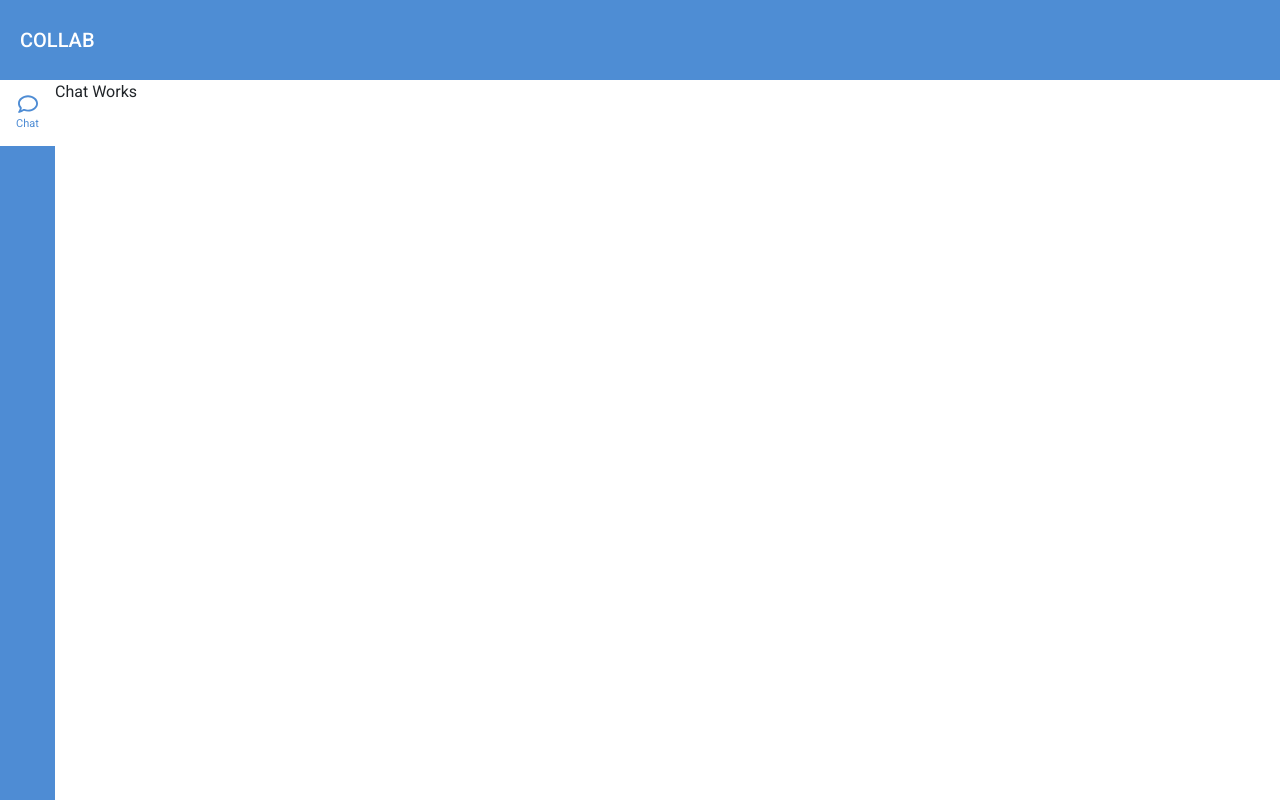
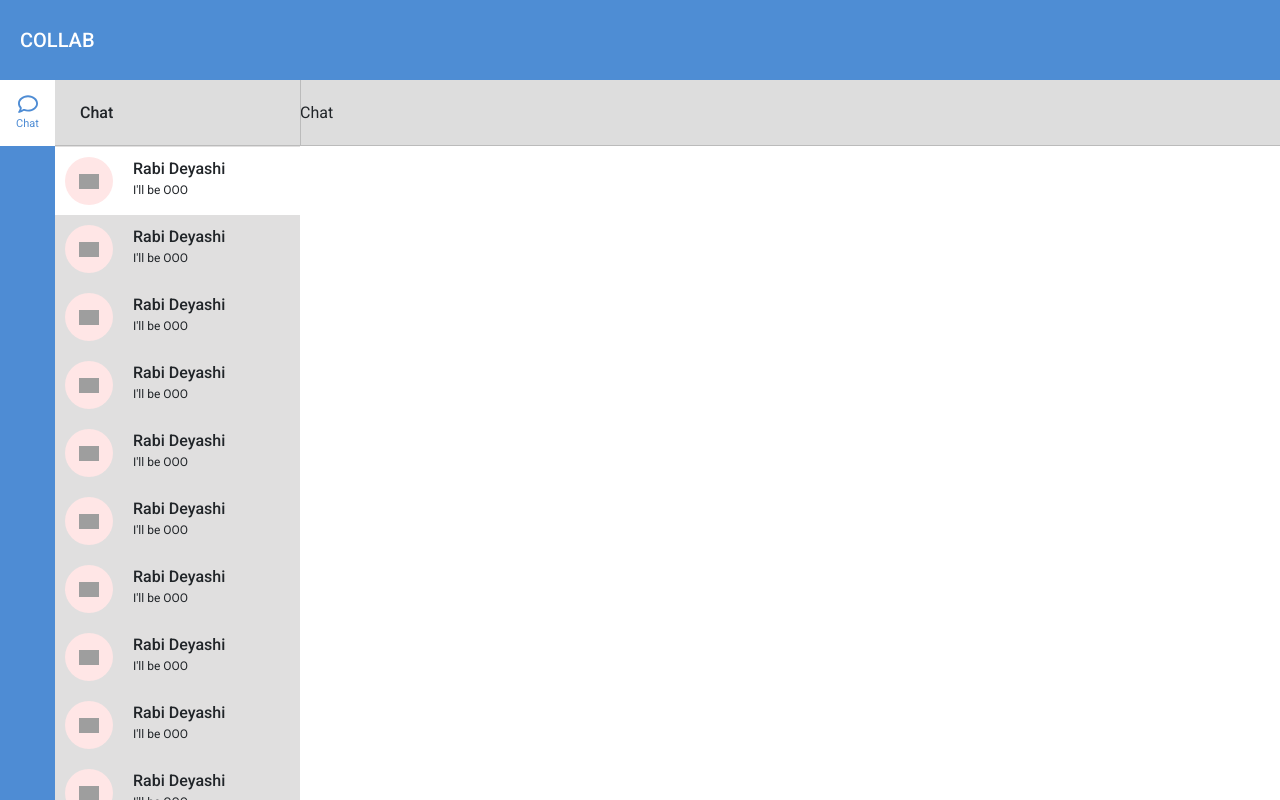
Before and after one commit to RDeyashi/real-time-collab, an Angular app in the folder real-time-collab-frontend/: page /collab/chat in a window 1280 px wide. Built offline with nearby package versions, Linux system fonts and the light colour scheme; grey boxes are pictures that could not be loaded.

Commit message:
chat section incomplete

```diff
--- a/real-time-collab-frontend/src/app/collab/chat/chat.component.html
+++ b/real-time-collab-frontend/src/app/collab/chat/chat.component.html
@@ -31,4 +31,34 @@
     </div>
 </section> -->
 
-<p>Chat Works</p>
+
+<section class="chat-container">
+    <section class="user-list-sec">
+        <div class="chat-sec">
+            <div class="chat-text">Chat</div>
+            <div class="line"></div>
+        </div>
+
+        <div class="user-block">
+            @for (item of USER; track $index) {
+            <div class="user" (click)="onClickUser($index)" [ngClass]="{user_active: $index === selectedUser}">
+                <div class="profile-photo">
+                    <img src="../../../assets/user-regular.svg" width="20px">
+                </div>
+                <div class="user-sction">
+                    <div class="user-name">{{item.name}}</div>
+                    <div class="last-msg">{{item.lastMsg}}</div>
+                </div>
+
+            </div>
+            }
+        </div>
+    </section>
+    <section class="user-chat-sec">
+        <div class="user-sec">
+            <div class="user-text">Chat</div>
+            <div class="line"></div>
+            <div class="hr-line"></div>
+        </div>
+    </section>
+</section>
--- a/real-time-collab-frontend/src/app/collab/chat/chat.component.scss
+++ b/real-time-collab-frontend/src/app/collab/chat/chat.component.scss
@@ -1,33 +1,16 @@
-.chat-container{
+.chat-container {
     display: flex;
     flex-direction: row;
-    justify-content: space-between;
-    width: 100vw;
+    width: calc(100vw - 55px);
     height: 90vh;
+    max-width: 2160px;
 }
 
-.user-list-sec{
+.user-list-sec {
     width: 20%;
-    max-height: 90vh;
-    //background: black;
+    position: relative;
     overflow-y: auto;
-}
-
-.user-chat-sec{
-    width: 80%;
-    background: blue;
-}
-
-.user-list {
-    position: relative;
-    display: flex;
-    flex-direction: column;
-    width: 20%;
-    // height: 89vh;
-    // max-height: 90vh;
     background: rgba(199, 197, 197, 0.548);
-    gap: 2px;
-}
 
     .chat-sec {
         margin-bottom: 40px;
@@ -50,7 +33,7 @@
     .line {
         position: absolute;
         height: 1px;
-    width: inherit;
+        width: -webkit-fill-available;
         background: rgb(187, 187, 187);
         top: 65px;
     }
@@ -101,6 +84,43 @@
         font-size: 12px;
         font-weight: 400;
     }
+}
+
+.user-chat-sec {
+    width: 80%;
+    // /background: rgb(179, 179, 179);
+
+    .user-sec {
+        position: relative;
+        background: rgb(221, 221, 221);
+        margin-bottom: 40px;
+        position: fixed;
+        z-index: 10000;
+        //background: rgb(221, 221, 221);
+        width: 80%;
+        height: 65px;
+        display: flex;
+        flex-direction: row;
+        justify-content: flex-start;
+        align-items: center;
+    }
+
+    .line {
+        position: absolute;
+        height: 1px;
+        width: -webkit-fill-available;
+        background: rgb(187, 187, 187);
+        top: 65px;
+    }
+
+    .hr-line{
+        position: absolute;
+        height: 65px;
+        width: 1px;
+        background: rgb(187, 187, 187);
+    }
+}
+
 
 ::-webkit-scrollbar {
     width: 5px;
@@ -115,21 +135,3 @@
     background: #888;
     border-radius: 10px;
 }
-
-// .user-sec {
-//     background: red;
-//     margin-bottom: 40px;
-//     position: fixed;
-//     z-index: 10000;
-//     //background: rgb(221, 221, 221);
-//     width: 80%;
-//     height: 65px;
-//     display: flex;
-//     flex-direction: row;
-//     justify-content: flex-start;
-//     align-items: center;
-
-//     .line{
-//         width: 100%;
-//     }
-// }
```
Lines whose indentation alone changed are shown as unchanged.
